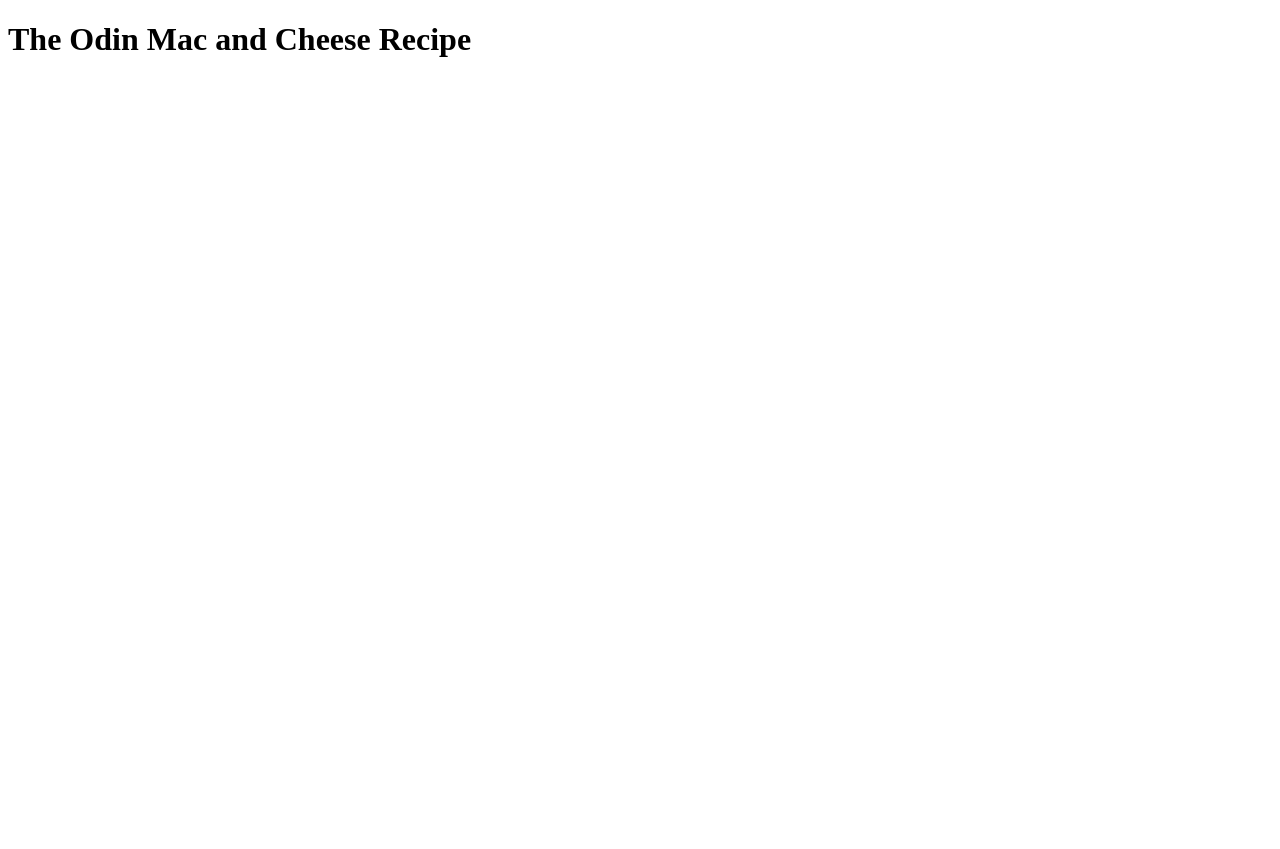
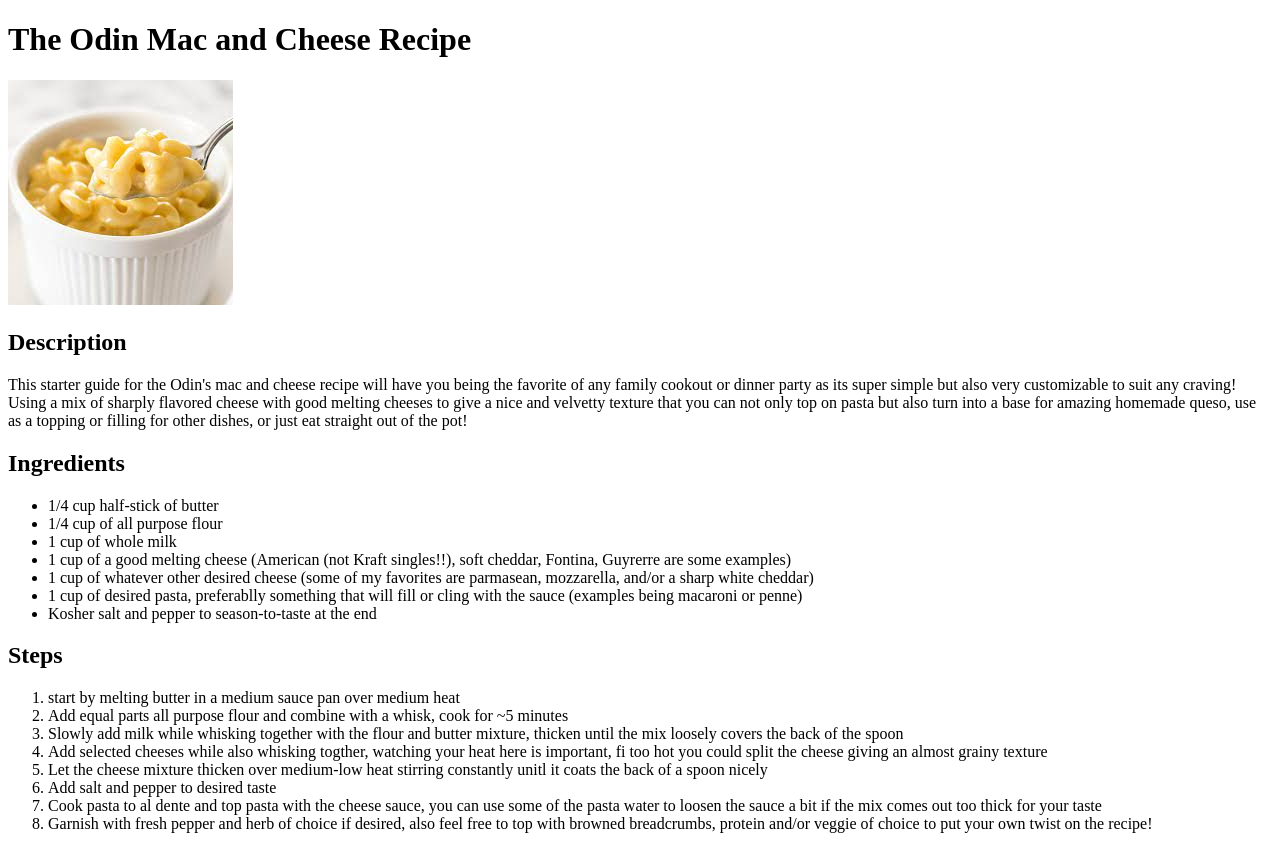
Before and after one commit to Warbo360/odin-recipes, a plain HTML site: page recipes/mac_cheese.html in a window 1280 px wide. Before the commit the page ends 800 px from the top, so only its background shows below. Drawn offline with Linux system fonts and the light colour scheme.

Commit message:
Added <body> content to mac_cheese.html
additons include the picture on line 9, and all of the body content from line 8-33 which includes lists on ingredients and steps to complete the recipe

```diff
--- a/recipes/mac_cheese.html
+++ b/recipes/mac_cheese.html
@@ -6,6 +6,30 @@
     </head>
     <body>
         <h1>The Odin Mac and Cheese Recipe</h1>
-
+        <img src="../im/mac_cheese.jpg" alt="tasty mac and cheese"></a>
+        <h2>Description</h2>
+        <p>This starter guide for the Odin's mac and cheese recipe will have you being the favorite of any family cookout or dinner party as its super simple but also very customizable to suit any craving! Using a mix of sharply flavored cheese with good melting cheeses to give a nice and velvetty texture that you can not only top on pasta but also turn into a base for amazing homemade queso, use as a topping or filling for other dishes, or just eat straight out of the pot!
+        </p>
+        <h2>Ingredients</h2>
+        <ul>
+            <li>1/4 cup half-stick of butter</li>
+            <li>1/4 cup of all purpose flour</li>
+            <li>1 cup of whole milk</1i>
+            <li>1 cup of a good melting cheese (American (not Kraft singles!!), soft cheddar, Fontina, Guyrerre are some examples)</li>
+            <li>1 cup of whatever other desired cheese (some of my favorites are parmasean, mozzarella, and/or a sharp white cheddar)</li>
+            <li>1 cup of desired pasta, preferablly something that will fill or cling with the sauce (examples being macaroni or penne)</li>
+            <li>Kosher salt and pepper to season-to-taste at the end</li>
+        </ul>
+        <h2>Steps</h2>
+        <ol>
+            <li>start by melting butter in a medium sauce pan over medium heat</li>
+            <li>Add equal parts all purpose flour and combine with a whisk, cook for ~5 minutes</li>
+            <li>Slowly add milk while whisking together with the flour and butter mixture, thicken until the mix loosely covers the back of the spoon</li>
+            <li>Add selected cheeses while also whisking togther, watching your heat here is important, fi too hot you could split the cheese giving an almost grainy texture</li>
+            <li>Let the cheese mixture thicken over medium-low heat stirring constantly unitl it coats the back of a spoon nicely</li>
+            <li>Add salt and pepper to desired taste</li>
+            <li>Cook pasta to al dente and top pasta with the cheese sauce, you can use some of the pasta water to loosen the sauce a bit if the mix comes out too thick for your taste</li>
+            <li>Garnish with fresh pepper and herb of choice if desired, also feel free to top with browned breadcrumbs, protein and/or veggie of choice to put your own twist on the recipe!</li>
+        </ol>
     </body>
 </html>
```
Also changed, not shown: im/mac_cheese.jpg (added).
